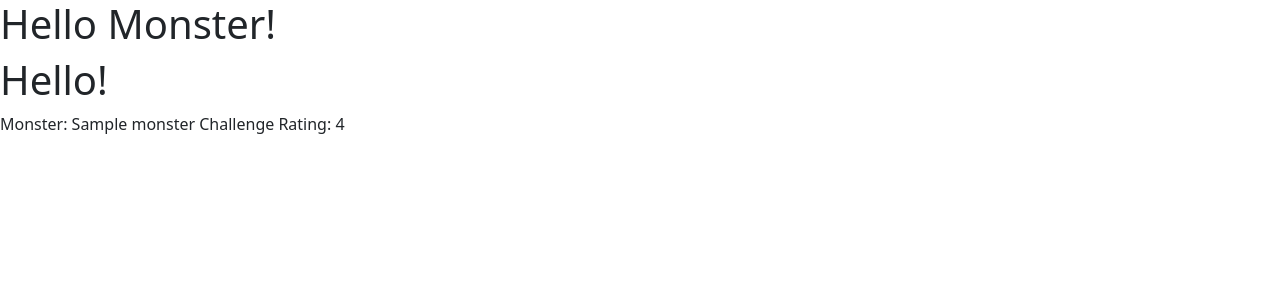
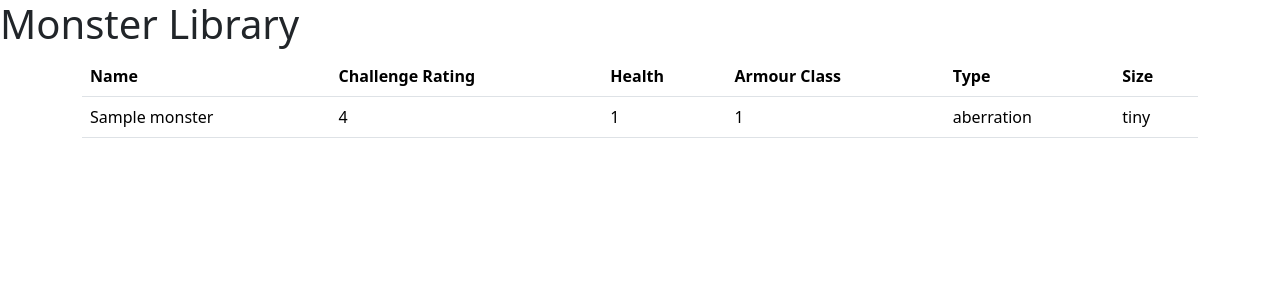
Before and after one commit to whelew/party-tracker-project-four, a Django app: page /monster/ in a window 1280 px wide. Shown: the top 300 px of the page. Run offline with Django 5.2, Linux system fonts and the light colour scheme; tables that the repository leaves empty hold one stand-in row (values such as "Sample post").

Commit message:
Added for loop for monster_library.html

```diff
--- a/monster/templates/monster/monster_library.html
+++ b/monster/templates/monster/monster_library.html
@@ -1,8 +1,33 @@
 {% extends 'base.html' %} {% block content %}
 
-<h1>Hello!</h1>
+<h1>Monster Library</h1>
 
-{{library}}
+<div class="container">
+    <table class="table">
+        <thead>
+          <tr>
+            <th scope="col">Name</th>
+            <th scope="col">Challenge Rating</th>
+            <th scope="col">Health</th>
+            <th scope="col">Armour Class</th>
+            <th scope="col">Type</th>
+            <th scope="col">Size</th>
+          </tr>
+        </thead>
+        <tbody>
+            {% for monster in library %}
+            <tr>
+              <td>{{ monster.name }}</td>
+              <td>{{ monster.challenge_rating }}</td>
+              <td>{{ monster.health }}</td>
+              <td>{{ monster.armour }}</td>
+              <td>{{ monster.type }}</td>
+              <td>{{ monster.size }}</td>
+            </tr>
+            {% endfor %}
+        </tbody>
+      </table>
+</div>
 
 {% endblock content %}
 
--- a/monster/views.py
+++ b/monster/views.py
@@ -19,8 +19,7 @@ def monster_library(request):
     :template:`monster/monster_library.html`
     """
 
-    queryset = Monster.objects
-    library = get_object_or_404(queryset)
+    library = Monster.objects.all()
 
     return render(
         request, "monster/monster_library.html",
--- a/templates/base.html
+++ b/templates/base.html
@@ -10,7 +10,6 @@
 </head>
 
 <body>
-    <h1>Hello Monster!</h1>
 
     {% block content %}
     <!-- Content goes here. -->
```
